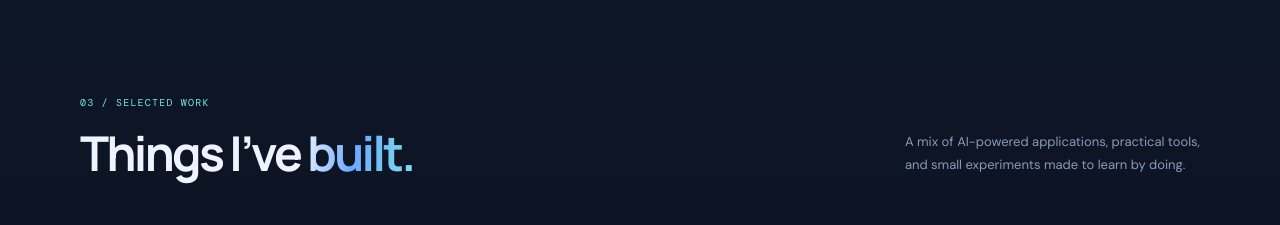
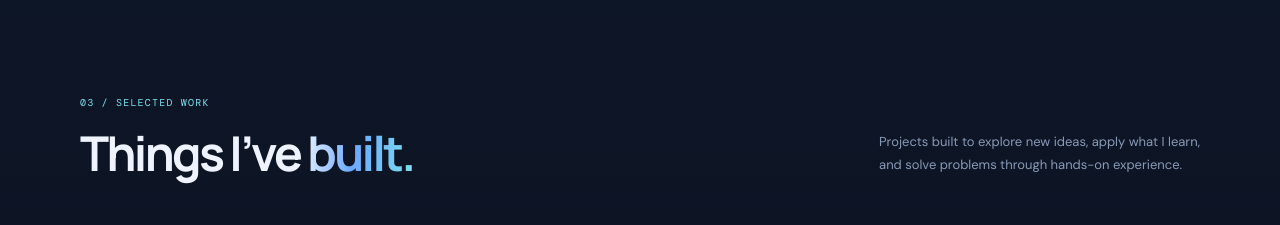
Before and after one commit to Soumyakanti343/Soumya_Kanti_Upadhyay_Portfolio, a React (Vite) app: page / in a window 1280 px wide. Shown: the part 2160-2385 px from the top of the page. Built offline with nearby package versions, Linux system fonts and the light colour scheme.

Commit message:
Update project description for clarity

```diff
--- a/src/components/Projects.jsx
+++ b/src/components/Projects.jsx
@@ -9,7 +9,7 @@ export default function Projects() {
       <div className="container">
         <div className="section-heading section-heading-row">
           <div><p className="section-kicker">03 / SELECTED WORK</p><h2>Things I’ve <span>built.</span></h2></div>
-          <p className="section-side-note">A mix of AI-powered applications, practical tools,<br />and small experiments made to learn by doing.</p>
+          <p className="section-side-note">Projects built to explore new ideas, apply what I learn,<br />and solve problems through hands-on experience.</p>
         </div>
         <div className="projects-grid">
           {projects.map((project, index) => {
```
